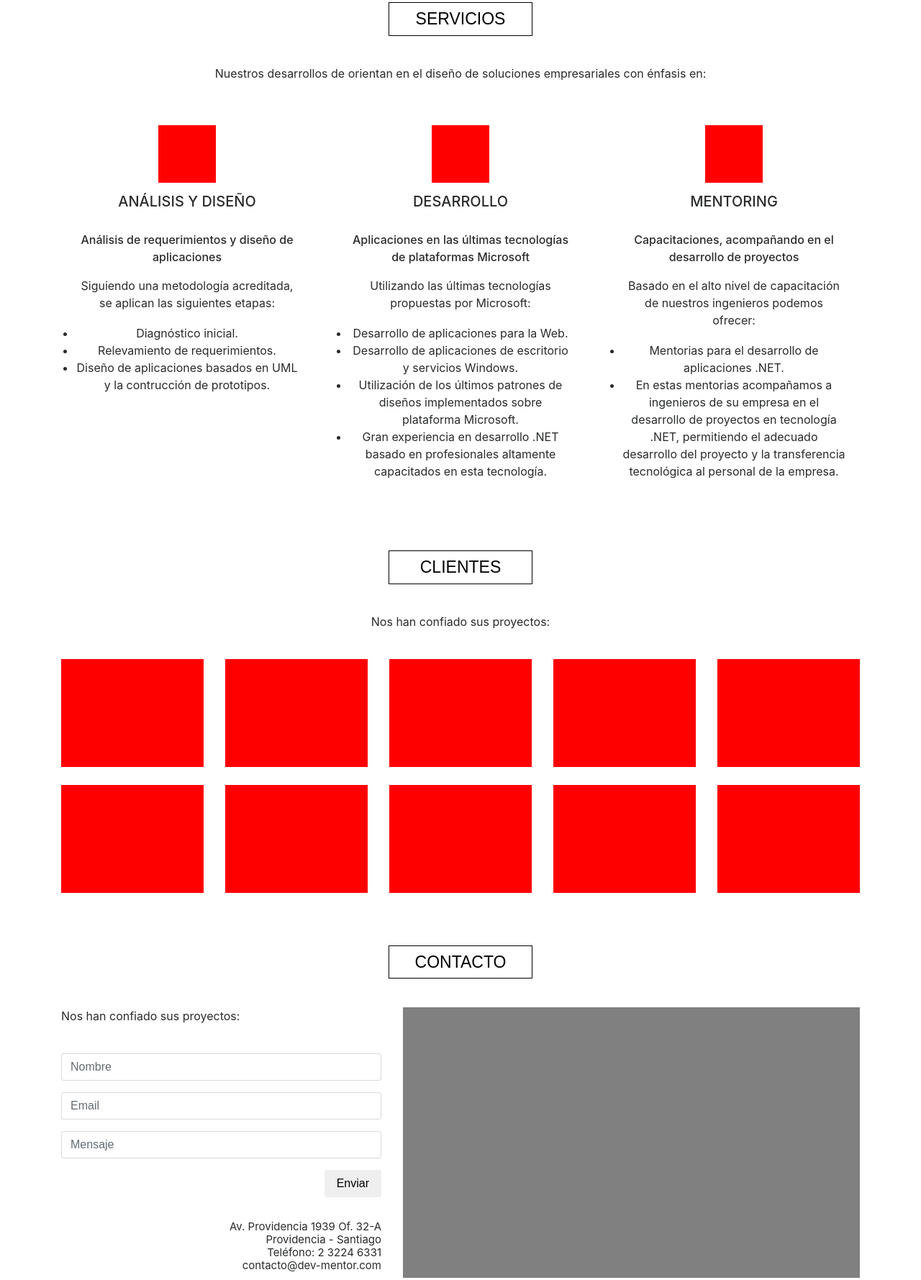
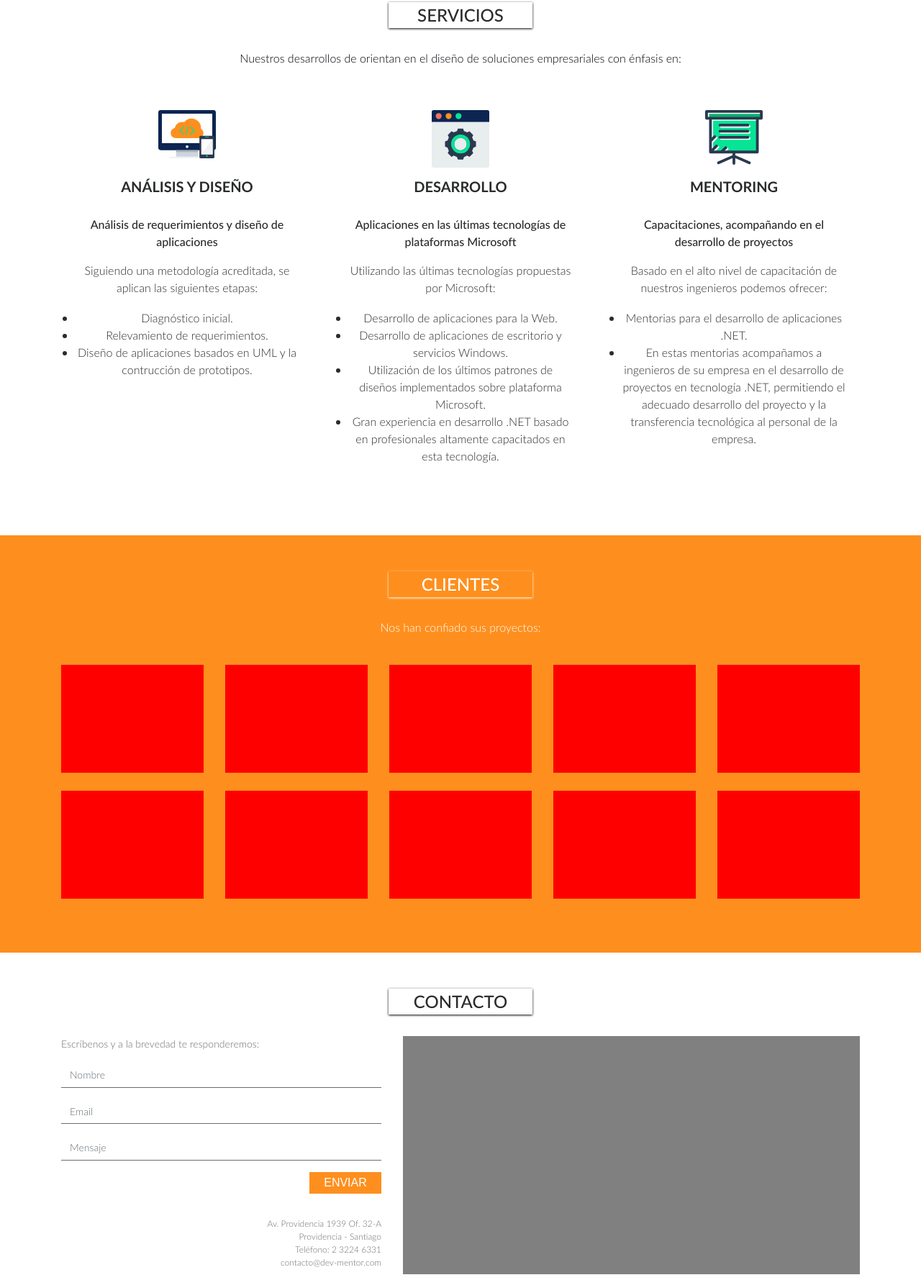
Before and after one commit to dev-mentor/sitiopropio, a website: page html/index.html in a window 1280 px wide. Shown: the part 875-2654 px from the top of the page at 72% size. Drawn offline with Linux system fonts and the light colour scheme.

Commit message:
Se agregaron colores, fuentes y tamaños

```diff
--- a/html/index.html
+++ b/html/index.html
@@ -49,12 +49,12 @@
     </section>
     <section id="servicios" class="services__wrapper text-center m-5">
       <div class="container">
-        <button class="btn section__btn">Servicios</button>
-        <p class="section__title">Nuestros desarrollos de orientan en el diseño de soluciones empresariales con énfasis en:</p>
+        <div class="section__btn section__btn--blue">Servicios</div>
+        <p class="section__title color1">Nuestros desarrollos de orientan en el diseño de soluciones empresariales con énfasis en:</p>
         <div class="row">
           <div class="col-md-4">
             <div class="services__box">
-              <div class="services__img"></div>
+              <div class="services__img"><img src="../images/analisis.svg" alt=""></div>
               <div class="services__title"><h5>Análisis y diseño</h5></div>
               <div class="services__description">
                 <p class="services__description-text1">Análisis de requerimientos y diseño de aplicaciones</p>
@@ -69,7 +69,7 @@
           </div>
           <div class="col-md-4">
             <div class="services__box">
-              <div class="services__img"></div>
+              <div class="services__img"><img src="../images/desarrollo.svg" alt=""></div>
               <div class="services__title"><h5>Desarrollo</h5></div>
               <div class="services__description">
                 <p class="services__description-text1">Aplicaciones en las últimas tecnologías de plataformas Microsoft</p>
@@ -85,7 +85,7 @@
           </div>
           <div class="col-md-4">
             <div class="services__box">
-              <div class="services__img"></div>
+              <div class="services__img"><img src="../images/mentoring.svg" alt=""></div>
               <div class="services__title"><h5>Mentoring</h5></div>
               <div class="services__description">
                 <p class="services__description-text1">Capacitaciones, acompañando en el desarrollo de proyectos</p>
@@ -100,10 +100,10 @@
         </div>
       </div>
     </section>
-    <section id="clientes" class="m-5">
+    <section id="clientes" class=" customers">
       <div class="container text-center">
-        <button class="btn section__btn">clientes</button>
-        <p class="section__title">Nos han confiado sus proyectos:</p>
+        <div class="section__btn section__btn--white color3">clientes</div>
+        <p class="section__title color3">Nos han confiado sus proyectos:</p>
         <div class="row">
           <div class="col-md col-lg">
             <div class="customers__box">
@@ -160,13 +160,14 @@
         </div>
       </div>
     </section>
-    <section id="contacto" class="m-5">
+    <section id="contacto" class="contact">
       <div class="container text-center">
-        <button class="btn section__btn">contacto</button>
+        <div class="section__btn section__btn--blue">contacto</div>
         <div class="row">
           <div class="col-md-5 text-left">
-            <p class="section__title">Nos han confiado sus proyectos:</p>
-            <form action="" class="text-right">
+            <p class="contact__title color1">Escríbenos y a la brevedad te responderemos:</p>
+            <form action="" class="contact__form text-right">
+
               <div class="form-group">
                 <input type="text" class="form-control" placeholder="Nombre">
               </div>
@@ -176,7 +177,7 @@
               <div class="form-group">
                 <input type="text" class="form-control" placeholder="Mensaje">
               </div>
-              <button class="btn">Enviar</button>
+              <button class="btn contact__send">Enviar</button>
               <div class="contact__address text-right">
                 <p>Av. Providencia 1939 Of. 32-A</p>
                 <p>Providencia - Santiago</p>
@@ -185,7 +186,7 @@
               </div>
             </form>
           </div>
-          <div class="col-md-7">
+          <div class="col-md-7 contact__map-wrapper">
             <div class="contact__map"></div>
           </div>
         </div>
@@ -196,10 +197,7 @@
 
         <p>Av. Providencia 1939 Of. 32-A - Providencia - Santiago - Teléfono: 2 3224 6331 -contacto@dev-mentor.com</p>
         <p>Copyright &copy; 2016 Dev-Mentor</p>
-
       </div>
-
-
     </footer>
   </body>
 </html>
--- /dev/null
+++ b/sass/fonts.scss
@@ -0,0 +1,34 @@
+@font-face {
+    font-family: 'latoblack';
+    src: url('../fonts/lato-black-webfont.woff2') format('woff2'), url('../fonts/lato-black-webfont.woff') format('woff');
+    font-weight: normal;
+    font-style: normal;
+}
+
+@font-face {
+    font-family: 'latobold';
+    src: url('../fonts/lato-bold-webfont.woff2') format('woff2'), url('../fonts/lato-bold-webfont.woff') format('woff');
+    font-weight: normal;
+    font-style: normal;
+}
+
+@font-face {
+    font-family: 'latolight';
+    src: url('../fonts/lato-light-webfont.woff2') format('woff2'), url('../fonts/lato-light-webfont.woff') format('woff');
+    font-weight: normal;
+    font-style: normal;
+}
+
+@font-face {
+    font-family: 'latomedium';
+    src: url('../fonts/lato-medium-webfont.woff2') format('woff2'), url('../fonts/lato-medium-webfont.woff') format('woff');
+    font-weight: normal;
+    font-style: normal;
+}
+
+@font-face {
+    font-family: 'latoregular';
+    src: url('../fonts/lato-regular-webfont.woff2') format('woff2'), url('../fonts/lato-regular-webfont.woff') format('woff');
+    font-weight: normal;
+    font-style: normal;
+}
--- a/sass/header.scss
+++ b/sass/header.scss
@@ -10,7 +10,7 @@
 /* >HEADER */
 .header {
   align-items: center;
-  background-color: transparent;
+  background-color: rgba(0, 0, 0, 0.2);
   box-sizing: border-box;
   display: flex;
   height: 100px;
@@ -19,6 +19,12 @@
   position: fixed;
   width: 100%;
   z-index: 999;
+
+  @media (max-width:768px) {
+    background-color: $color4;
+    flex-direction: column;
+  }
+
 }
 
 /* >> LOGO */
@@ -35,11 +41,19 @@
 
 /* >> ITEMS MENU */
 .header__menu-item {
-  color: #fff;
-  font-size: 16px;
+  a {
+    color: $color3;
+    font-family: $lato_regular;
+    font-size: 16px;
 
-  &:hover {
-    color: green;
+    &:hover {
+      color: $color5;
+    }
+
+  }
+
+  .active {
+    color: $color5;
   }
 
 }
@@ -52,7 +66,15 @@
   background-color: blue;
   display: flex;
   justify-content: center;
-  h1{
-    color: #fff;
+
+  h1 {
+    color: $color3;
+    font-family: $lato_light;
+
+    @media (min-width:768px) {
+      font-size: 72px;
+    }
+
   }
+
 }
--- a/sass/landing.scss
+++ b/sass/landing.scss
@@ -4,6 +4,7 @@
 * - SERVICES
 * - CUSTOMERS
 */
+
 /*  >>SERVICES */
 .section__title {
   margin-bottom: 40px;
@@ -11,12 +12,19 @@
 
 .section__btn {
   background-color: transparent;
-  border: 1px solid #000 !important;
-  border-radius: 0 !important;
-  font-size: 23px !important;
-  margin-bottom: 40px;
+  font-family: $lato_medium;
+  font-size: 24px;
+  margin: 0 auto 30px auto;
   text-transform: uppercase;
   width: 200px;
+}
+
+.section__btn--blue {
+  box-shadow: 0px 1px 3px #000;
+}
+
+.section__btn--white {
+  box-shadow: 0px 1px 3px #fff;
 }
 
 .services__wrapper {
@@ -27,14 +35,14 @@
   padding: 20px;
 
   .services__img {
-    background-color: red;
     height: 80px;
     margin: 0 auto 15px auto;
     width: 80px;
   }
 
   .services__title {
-    font-weight: 700;
+    font-family: $lato_bold;
+    font-size: 18px;
     margin-bottom: 30px;
     text-transform: uppercase;
   }
@@ -43,11 +51,19 @@
     margin-bottom: 18px;
 
     .services__description-text1 {
-      font-weight: 500;
+      font-family: $lato_medium;
+      font-size: 16px;
     }
 
   }
 
+}
+
+.services__description-text2,
+.services__list,
+.section__title {
+  font-family: $lato_light;
+  font-size: 16px;
 }
 
 .services__list {
@@ -56,6 +72,10 @@
 }
 
 /* >>CUSTOMERS*/
+.customers {
+  background-color: $color5;
+}
+
 .customers__box {
   background-color: red;
   height: 150px;
@@ -64,22 +84,73 @@
 }
 
 /* >>CONTACT*/
-.contact__address{
-  font-size: 15px;
+.contact {
+  background-color: $color3;
+}
+
+.contact__title {
+  color: $color2;
+  font-family: $lato_light;
+  font-size: 14px;
+}
+
+.contact__form {
+  input {
+    border: none;
+    border-bottom: 1px solid $color2;
+    border-radius: 0;
+    font-family: $lato_light;
+    font-size: 14px;
+  }
+
+}
+
+.contact__address {
+  color: $color2;
+  font-family: $lato_light;
+  font-size: 12px;
   margin-top: 40px;
-  p{
+
+  p {
     line-height: 2px;
   }
+
 }
-.contact__map{
+
+.contact__send {
+  background-color: $color5;
+  border-radius: 0 !important;
+  color: $color3;
+  height: 30px;
+  padding: 0 !important;
+  text-transform: uppercase;
+  width: 100px;
+}
+
+.contact__map-wrapper {
+    @media (max-width:768px) {
+      height: 300px;
+      margin-bottom: 30px;
+      order: -1;
+    }
+}
+
+.contact__map {
+  background-color: gray;
+  height: 100%;
   width: 100%;
-  height: 100%;
-  background-color: gray;
 }
 
 /* >>FOOTER*/
-.footer{
+.footer {
+  background-color: $color4;
+  color: $color3;
+  font-family: $lato_light;
   padding: 40px;
-  background-color: blue;
+}
 
+.services,
+.customers,
+.contact {
+  padding: 50px 0;
 }
--- a/sass/styles.scss
+++ b/sass/styles.scss
@@ -1,4 +1,6 @@
 @import "normalize";
+@import "variables";
+@import "fonts";
 @import "buttons";
 @import "header";
 @import "landing";
--- /dev/null
+++ b/sass/variables.scss
@@ -0,0 +1,46 @@
+/*
+* TOC
+*
+* COLORES Y CLASES
+* FUENTES
+*/
+
+/* >COLORES Y CLASES*/
+
+$color1: #00000a;
+
+.color1{
+  color: $color1;
+}
+
+$color2: #6c6c6c;
+
+.color2{
+  color: $color2;
+}
+
+$color3: #fff;
+
+.color3{
+  color: $color3;
+}
+
+$color4: #0c2551;
+
+.color4{
+  color: $color4;
+}
+
+$color5: #fe8f1e;
+
+.color5{
+  color: $color5;
+}
+
+
+/* >FUENTES */
+
+$lato_bold: 'latobold';
+$lato_light: 'latolight';
+$lato_medium: 'latomedium';
+$lato_regular: 'latoregular';
```
Also changed, not shown: css/styles.css, fonts/lato-black-webfont.woff (added), fonts/lato-black-webfont.woff2 (added), fonts/lato-bold-webfont.woff (added), fonts/lato-bold-webfont.woff2 (added), fonts/lato-light-webfont.woff (added), fonts/lato-light-webfont.woff2 (added), fonts/lato-medium-webfont.woff (added), fonts/lato-medium-webfont.woff2 (added), fonts/lato-regular-webfont.woff (added), fonts/lato-regular-webfont.woff2 (added), images/analisis.svg (added), images/desarrollo.svg (added), images/mentoring.svg (added). Lines whose indentation alone changed are shown as unchanged.
